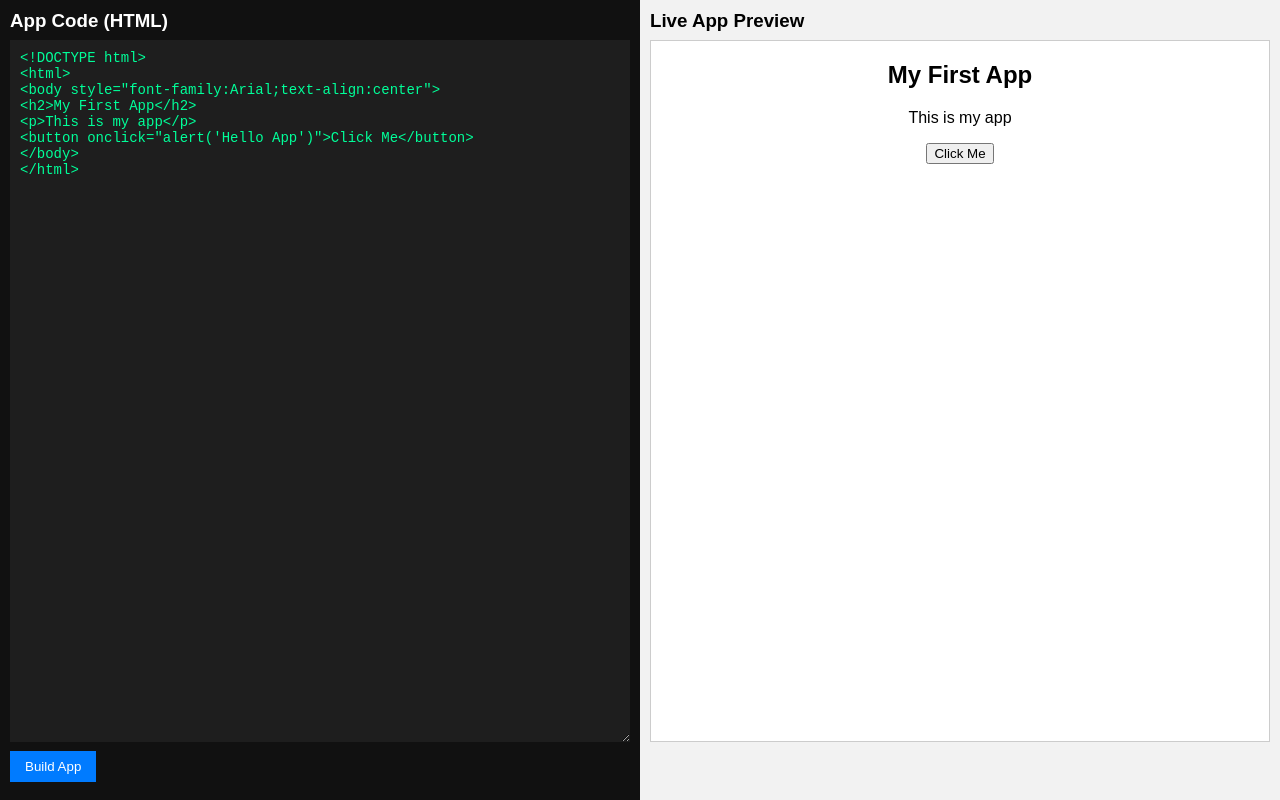
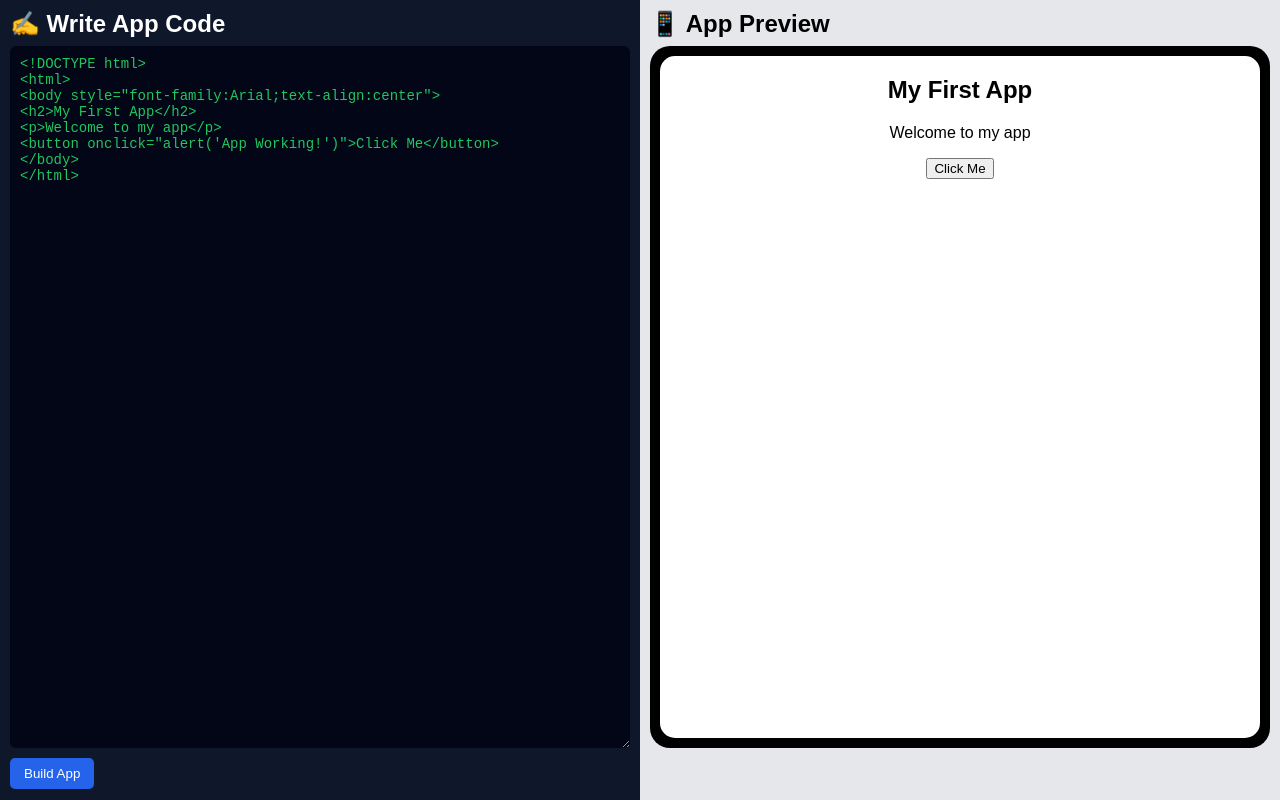
Before and after one commit to Deepak332713/Wap-builder, a plain HTML site: page index.html in a window 1280 px wide. Drawn offline with Linux system fonts and the light colour scheme.

Commit message:
Refactor HTML structure and update styles

```diff
--- a/index.html
+++ b/index.html
@@ -2,116 +2,113 @@
 <html lang="en">
 <head>
 <meta charset="UTF-8">
-<title>Web App Builder</title>
+<title>Mini Lovable App Builder</title>
 <meta name="viewport" content="width=device-width, initial-scale=1.0">
 
 <style>
-* {
-  margin: 0;
-  padding: 0;
-  box-sizing: border-box;
+*{margin:0;padding:0;box-sizing:border-box}
+html,body{height:100%;font-family:Arial}
+
+.main{
+  display:flex;
+  height:100vh;
 }
 
-body, html {
-  height: 100%;
-  font-family: Arial, sans-serif;
+/* LEFT */
+.editor{
+  width:50%;
+  background:#0f172a;
+  color:white;
+  padding:10px;
+}
+.editor h2{
+  margin-bottom:8px;
+}
+textarea{
+  width:100%;
+  height:90%;
+  background:#020617;
+  color:#22c55e;
+  border:none;
+  padding:10px;
+  font-family:monospace;
+  font-size:14px;
+  border-radius:6px;
 }
 
-.app {
-  display: flex;
-  height: 100vh;
+/* RIGHT */
+.preview{
+  width:50%;
+  background:#e5e7eb;
+  padding:10px;
 }
-
-/* LEFT SIDE */
-.editor {
-  width: 50%;
-  background: #111;
-  color: white;
-  padding: 10px;
+.preview h2{
+  margin-bottom:8px;
 }
-
-.editor h3 {
-  margin-bottom: 8px;
+.phone{
+  width:100%;
+  height:90%;
+  background:black;
+  border-radius:20px;
+  padding:10px;
 }
-
-textarea {
-  width: 100%;
-  height: 90%;
-  background: #1e1e1e;
-  color: #00ff99;
-  border: none;
-  padding: 10px;
-  font-family: monospace;
-  font-size: 14px;
-}
-
-/* RIGHT SIDE */
-.preview {
-  width: 50%;
-  background: #f2f2f2;
-  padding: 10px;
-}
-
-.preview h3 {
-  margin-bottom: 8px;
-}
-
-iframe {
-  width: 100%;
-  height: 90%;
-  border: 1px solid #ccc;
-  background: white;
+iframe{
+  width:100%;
+  height:100%;
+  border:none;
+  background:white;
+  border-radius:15px;
 }
 
 /* BUTTON */
-.build-btn {
-  margin-top: 5px;
-  padding: 8px 15px;
-  background: #007bff;
-  color: white;
-  border: none;
-  cursor: pointer;
+.build{
+  margin-top:6px;
+  padding:8px 14px;
+  background:#2563eb;
+  color:white;
+  border:none;
+  border-radius:5px;
+  cursor:pointer;
 }
 </style>
 </head>
 
 <body>
 
-<div class="app">
+<div class="main">
 
-  <!-- LEFT: CODE -->
+  <!-- CODE SIDE -->
   <div class="editor">
-    <h3>App Code (HTML)</h3>
+    <h2>✍️ Write App Code</h2>
     <textarea id="code">
 <!DOCTYPE html>
 <html>
 <body style="font-family:Arial;text-align:center">
 <h2>My First App</h2>
-<p>This is my app</p>
-<button onclick="alert('Hello App')">Click Me</button>
+<p>Welcome to my app</p>
+<button onclick="alert('App Working!')">Click Me</button>
 </body>
 </html>
     </textarea>
-    <button class="build-btn" onclick="buildApp()">Build App</button>
+    <button class="build" onclick="build()">Build App</button>
   </div>
 
-  <!-- RIGHT: PREVIEW -->
+  <!-- PREVIEW SIDE -->
   <div class="preview">
-    <h3>Live App Preview</h3>
-    <iframe id="preview"></iframe>
+    <h2>📱 App Preview</h2>
+    <div class="phone">
+      <iframe id="view"></iframe>
+    </div>
   </div>
 
 </div>
 
 <script>
-function buildApp() {
-  const code = document.getElementById("code").value;
-  const iframe = document.getElementById("preview");
-  iframe.srcdoc = code;
+function build(){
+  document.getElementById("view").srcdoc =
+  document.getElementById("code").value;
 }
-
-// auto build on load
-buildApp();
+build();
 </script>
 
 </body>
```
